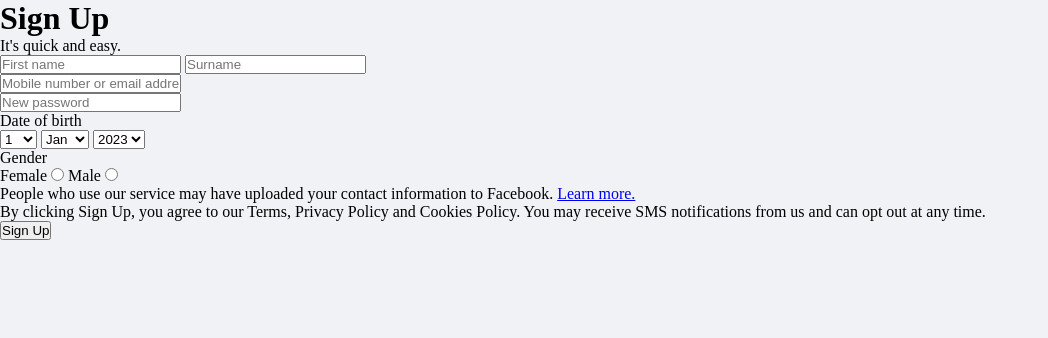
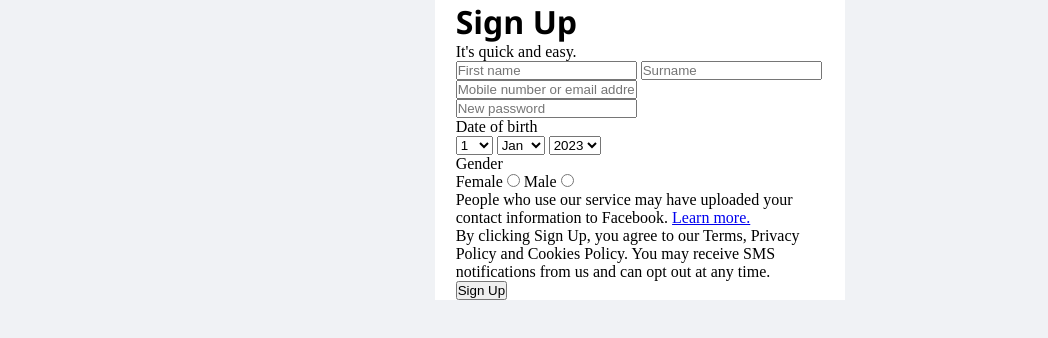
Before and after one commit to zeeshanaslam342/css-assignment-no-01_fb_login-signup-page, a plain HTML site: page signUp/signup.html in a window 1280 px wide. Shown: the whole page, without its empty margins (0-1048 px from the left). Drawn offline with Linux system fonts and the light colour scheme.

Commit message:
add some styling for signup form page

```diff
--- a/css/style.css
+++ b/css/style.css
@@ -224,3 +224,23 @@ footer .copy-right p {
     font-size: 12px;
     padding: 6px;
 }
+
+
+/* signup page styling */
+
+/* universal */
+
+.form-container {
+    width: 90%;
+    margin: 0px auto;
+}
+
+.signup-form-box {
+    width: 32%;
+    margin: 0px auto;
+    background-color: #FFFFFF;
+}
+
+.signup-form-header .main-heading {
+    font-family: 'Segoe UI', Tahoma, Geneva, Verdana, sans-serif;
+}
```
